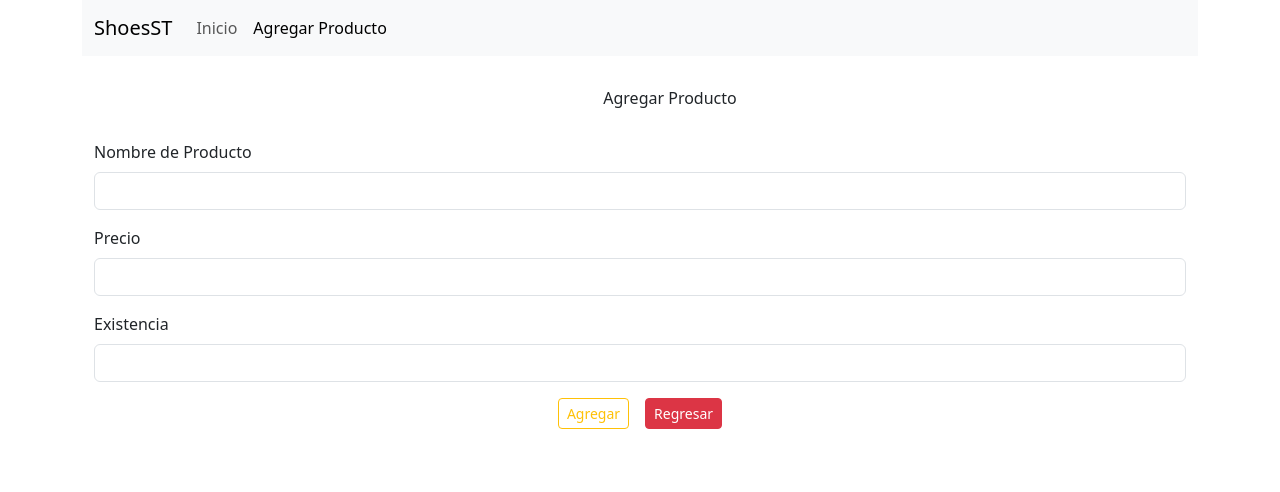
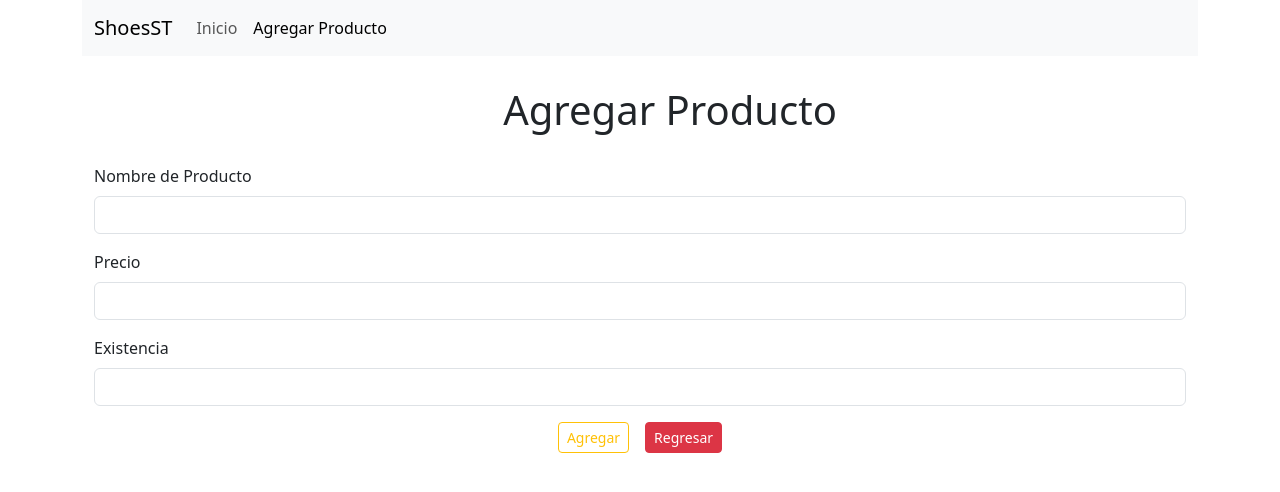
Before and after one commit to SergioNahin/inventario-app, an Angular app: page /agregar-producto in a window 1280 px wide. Shown: the top 492 px of the page. Built offline with nearby package versions, Linux system fonts and the light colour scheme.

Commit message:
agregar titulo h1

```diff
--- a/src/app/agregar-producto/agregar-producto.component.html
+++ b/src/app/agregar-producto/agregar-producto.component.html
@@ -1,6 +1,6 @@
 <div class="container">
     <div class="container text-center" style="margin: 30px;">
-        Agregar Producto
+        <h1>Agregar Producto</h1>
     </div>
     <form (ngSubmit)="onSubmit()">
         <div class="mb-3">
```
